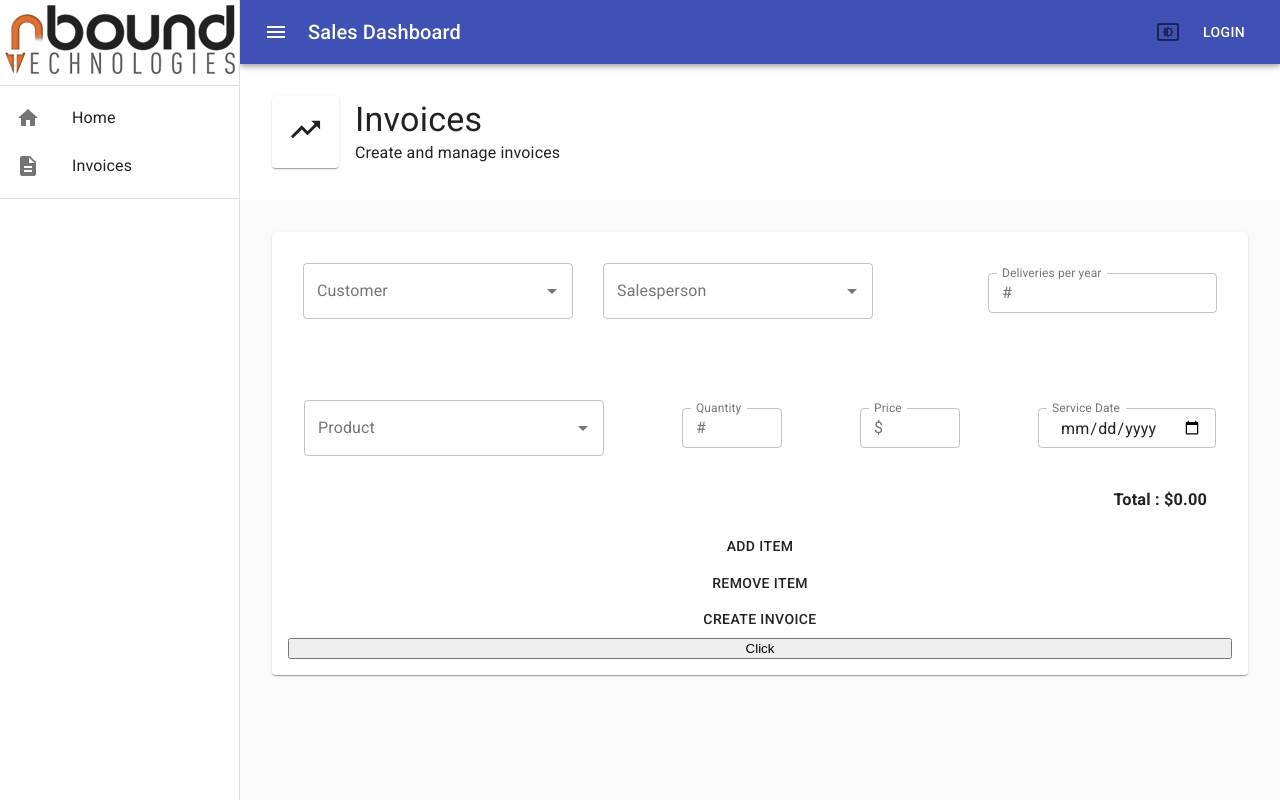
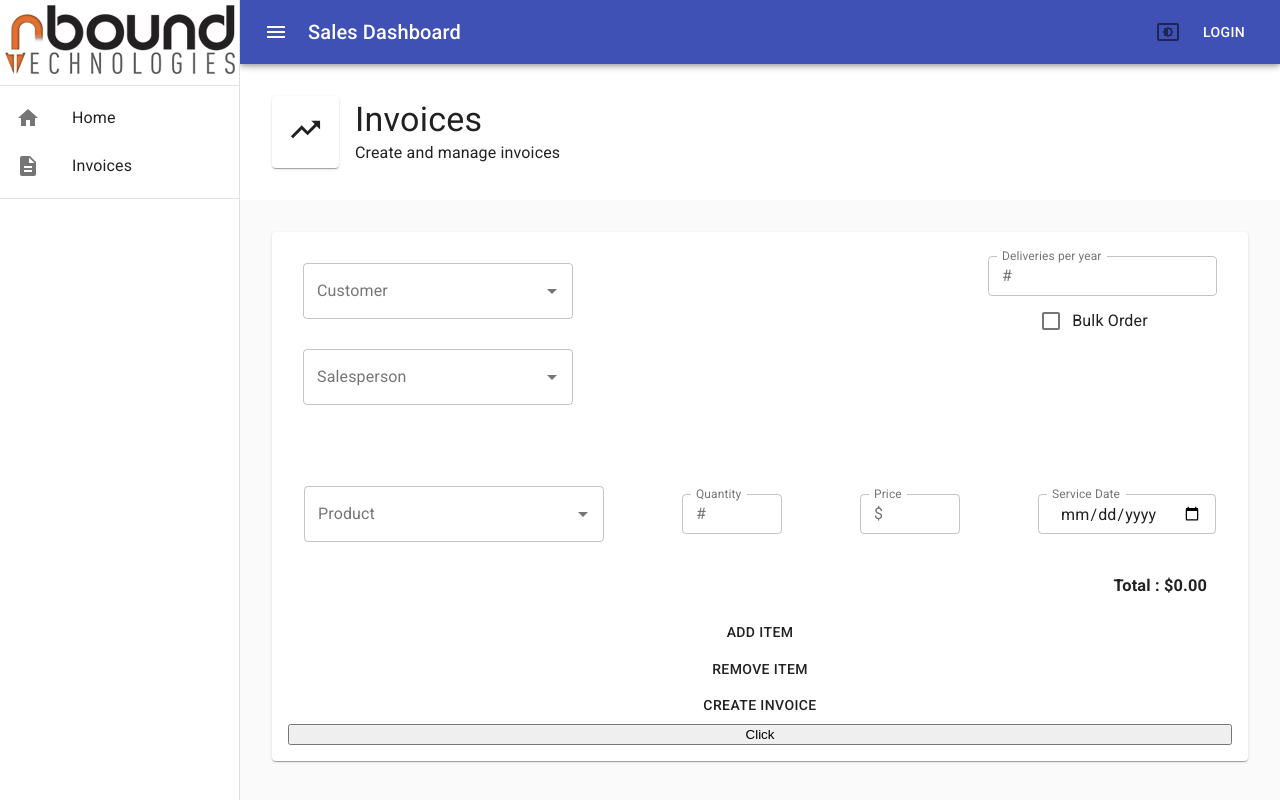
Before and after one commit to cwil423/sales-dashboard-front, a React (Create React App) app: page /invoice in a window 1280 px wide. Built offline with nearby package versions, Linux system fonts and the light colour scheme.

Commit message:
Added bulk order checkbox

```diff
--- a/src/Components/Invoice.js
+++ b/src/Components/Invoice.js
@@ -2,7 +2,14 @@ import React, { useState, useEffect } from 'react';
 import TrendingUpIcon from '@material-ui/icons/TrendingUp';
 import InputAdornment from '@material-ui/core/InputAdornment';
 import Autocomplete from '@material-ui/lab/Autocomplete';
-import { Box, Card, makeStyles, TextField, Button } from '@material-ui/core';
+import {
+  FormControlLabel,
+  Checkbox,
+  Card,
+  makeStyles,
+  TextField,
+  Button,
+} from '@material-ui/core';
 import axios from 'axios';
 import Header from './Header';
 import PageHeader from './PageHeader';
@@ -37,16 +44,18 @@ const useStyles = makeStyles((theme) => ({
   customerAndSalesperson: {
     // backgroundColor: 'blue',
     display: 'flex',
+    flexDirection: 'column',
   },
   frequency: {
     display: 'flex',
+    flexDirection: 'column',
     // backgroundColor: 'red',
     paddingRight: '15px',
     alignItems: 'center',
   },
   totalContainer: {
     justifyContent: 'end',
-    backgroundColor: 'blue',
+    // backgroundColor: 'blue',
   },
   total: {
     float: 'right',
@@ -64,7 +73,7 @@ const Invoice = () => {
   const [customer, setCustomer] = useState();
   const [salesperson, setSalesperson] = useState();
   const [frequency, setFrequency] = useState();
-  const [bulk, setBulk] = useState(true);
+  const [bulk, setBulk] = useState(false);
   const [error, setError] = useState(false);
   const [total, setTotal] = useState(0);
 
@@ -164,8 +173,12 @@ const Invoice = () => {
     }
   };
 
-  const closeHandler = () => {
+  const closeErrorHandler = () => {
     setError(false);
+  };
+
+  const bulkCheckHandler = () => {
+    setBulk(!bulk);
   };
 
   return (
@@ -177,7 +190,7 @@ const Invoice = () => {
         subtitle="Create and manage invoices"
       />
       <SideMenu />
-      <ErrorModal error={error} close={closeHandler} />
+      <ErrorModal error={error} close={closeErrorHandler} />
       <div className={classes.invoice}>
         <Card className={classes.createInvoiceCard}>
           <form className={classes.form}>
@@ -249,6 +262,16 @@ const Invoice = () => {
                     setFrequency(event.target.value);
                   }}
                 />
+                <FormControlLabel
+                  control={
+                    <Checkbox
+                      checked={bulk}
+                      onChange={bulkCheckHandler}
+                      color="primary"
+                    />
+                  }
+                  label="Bulk Order"
+                />
               </div>
             </div>
             <div className={classes.productSection}>
@@ -272,7 +295,7 @@ const Invoice = () => {
           <Button type="button" onClick={submitHandler}>
             Create Invoice
           </Button>
-          <button onClick={() => console.log(items)}>Click</button>
+          <button onClick={() => console.log(bulk)}>Click</button>
         </Card>
       </div>
     </div>
```
